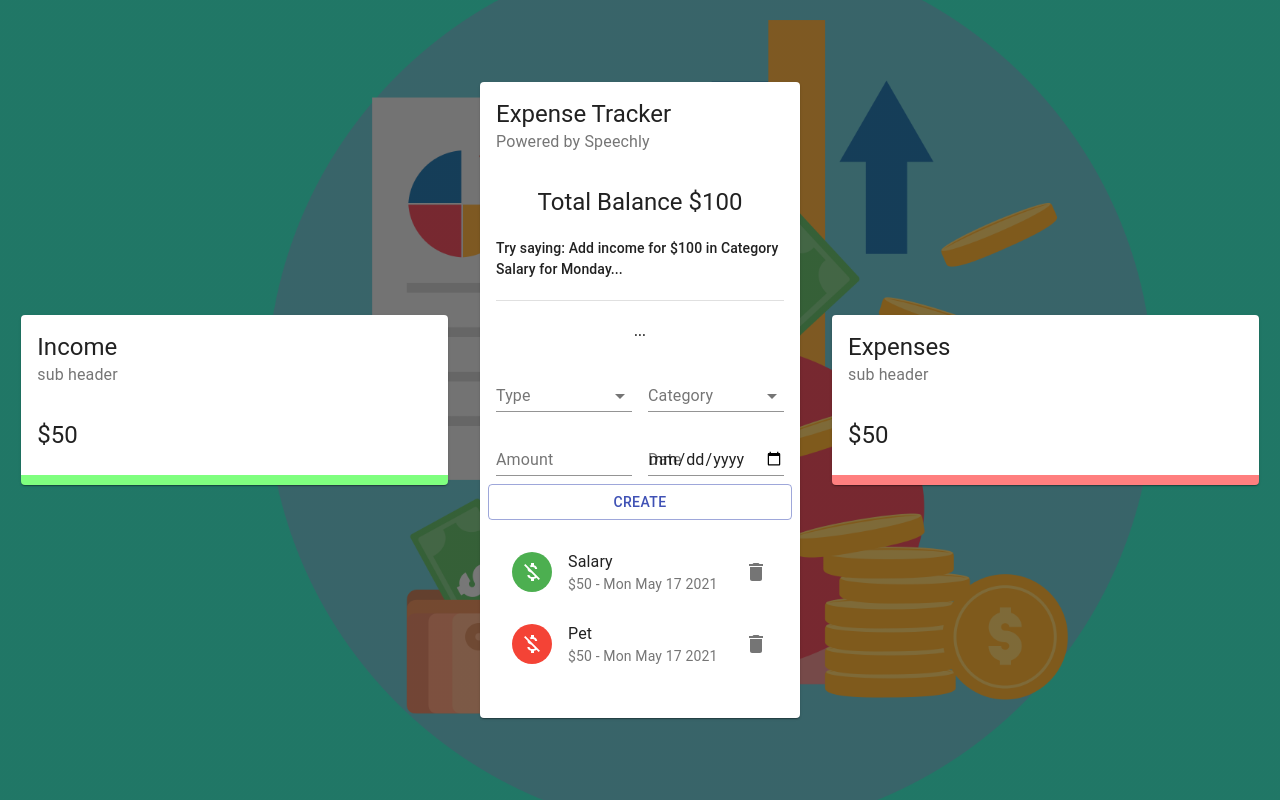
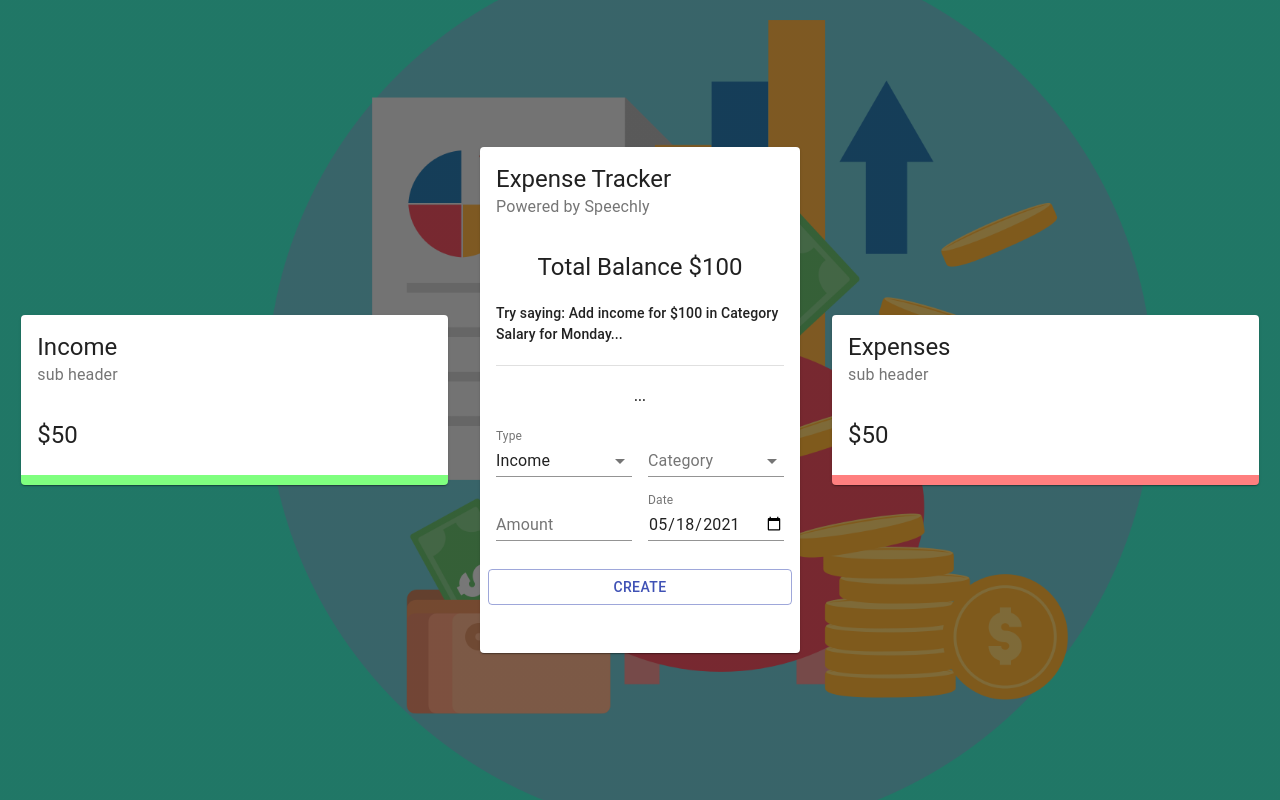
Before and after one commit to fhernan22/Expense-Tracker, a React (Create React App) app: page / in a window 1280 px wide. Built offline with nearby package versions, Linux system fonts and the light colour scheme.

Commit message:
Formatted date and added income and expense categories

```diff
--- a/src/components/Main/Form/Form.jsx
+++ b/src/components/Main/Form/Form.jsx
@@ -1,4 +1,6 @@
-import React from "react";
+import React, { useState, useContext } from "react";
+
+import { v4 as uuidv4 } from "uuid";
 
 import {
   TextField,
@@ -12,7 +14,14 @@ import {
 } from "@material-ui/core";
 import { makeStyles } from "@material-ui/core/styles";
 
-const useStyles = () => ({
+import { ExpenseTrackerContext } from "../../../context/context";
+import {
+  incomeCategories,
+  expenseCategories,
+} from "../../../constants/categories";
+import formatDate from "../../../utils/formatDate";
+
+const useStyles = makeStyles(() => ({
   radioGroup: {
     display: "flex",
     justifyContent: "center",
@@ -21,10 +30,34 @@ const useStyles = () => ({
   button: {
     marginTop: "20px",
   },
-});
+}));
+
+const initialState = {
+  amount: "",
+  category: "",
+  type: "Income",
+  date: formatDate(new Date()),
+};
 
 const Form = () => {
   const classes = useStyles();
+  const { addTransaction } = useContext(ExpenseTrackerContext);
+
+  const [formData, setFormData] = useState(initialState);
+
+  const createTransaction = () => {
+    const transaction = {
+      ...formData,
+      amount: Number(formData.amount),
+      id: uuidv4(),
+    };
+    addTransaction(transaction);
+    setFormData(initialState);
+  };
+
+  const selectedCategories =
+    formData.type === "Income" ? incomeCategories : expenseCategories;
+
   return (
     <Grid container spacing={2}>
       <Grid item xs={12}>
@@ -35,7 +68,10 @@ const Form = () => {
       <Grid item xs={6}>
         <FormControl fullWidth>
           <InputLabel>Type</InputLabel>
-          <Select>
+          <Select
+            value={formData.type}
+            onChange={(e) => setFormData({ ...formData, type: e.target.value })}
+          >
             <MenuItem value="Income">Income</MenuItem>
             <MenuItem value="Expense">Expense</MenuItem>
           </Select>
@@ -44,23 +80,46 @@ const Form = () => {
       <Grid item xs={6}>
         <FormControl fullWidth>
           <InputLabel>Category</InputLabel>
-          <Select>
-            <MenuItem value="business">Business</MenuItem>
-            <MenuItem value="salary">Salary</MenuItem>
+          <Select
+            value={formData.category}
+            onChange={(e) =>
+              setFormData({ ...formData, category: e.target.value })
+            }
+          >
+            {selectedCategories.map((category) => (
+              <MenuItem key={category.type} value={category.type}>
+                {category.type}
+              </MenuItem>
+            ))}
           </Select>
         </FormControl>
       </Grid>
       <Grid item xs={6}>
-        <TextField type="number" label="Amount" fullWidth />
+        <TextField
+          type="number"
+          label="Amount"
+          value={formData.amount}
+          onChange={(e) => setFormData({ ...formData, amount: e.target.value })}
+          fullWidth
+        />
       </Grid>
       <Grid item xs={6}>
-        <TextField type="date" label="Date" fullWidth />
+        <TextField
+          fullWidth
+          label="Date"
+          type="date"
+          value={formData.date}
+          onChange={(e) =>
+            setFormData({ ...formData, date: formatDate(e.target.value) })
+          }
+        />
       </Grid>
       <Button
         className={classes.button}
         variant="outlined"
         color="primary"
         fullWidth
+        onClick={createTransaction}
       >
         Create
       </Button>
--- a/src/components/Main/List/List.jsx
+++ b/src/components/Main/List/List.jsx
@@ -32,31 +32,7 @@ const useStyles = makeStyles((theme) => ({
 
 const List = () => {
   const classes = useStyles();
-  const globalState = useContext(ExpenseTrackerContext);
-
-  const transactions = [
-    {
-      id: 1,
-      type: "Income",
-      category: "Salary",
-      amount: 50,
-      date: "Mon May 17 2021",
-    },
-    {
-      id: 2,
-      type: "Expense",
-      category: "Pet",
-      amount: 50,
-      date: "Mon May 17 2021",
-    },
-    {
-      id: 3,
-      type: "Income",
-      category: "Salary",
-      amount: 50,
-      date: "Mon May 17 2021",
-    },
-  ];
+  const { transactions, deleteTransaction } = useContext(ExpenseTrackerContext);
 
   return (
     <MUIList dense={false} className={classes.list}>
@@ -85,7 +61,11 @@ const List = () => {
               secondary={`$${transaction.amount} - ${transaction.date}`}
             />
             <ListItemSecondaryAction>
-              <IconButton edge="end" aria-label="delete" onClick="">
+              <IconButton
+                edge="end"
+                aria-label="delete"
+                onClick={() => deleteTransaction(transaction.id)}
+              >
                 <Delete />
               </IconButton>
             </ListItemSecondaryAction>
--- /dev/null
+++ b/src/constants/categories.js
@@ -0,0 +1,55 @@
+const incomeColors = [
+  "#123123",
+  "#154731",
+  "#165f40",
+  "#16784f",
+  "#14915f",
+  "#10ac6e",
+  "#0bc77e",
+  "#04e38d",
+  "#00ff9d",
+];
+const expenseColors = [
+  "#b50d12",
+  "#bf2f1f",
+  "#c9452c",
+  "#d3583a",
+  "#dc6a48",
+  "#e57c58",
+  "#ee8d68",
+  "#f79d79",
+  "#ffae8a",
+  "#cc474b",
+  "#f55b5f",
+];
+
+export const incomeCategories = [
+  { type: "Business", amount: 0, color: incomeColors[0] },
+  { type: "Investments", amount: 0, color: incomeColors[1] },
+  { type: "Extra income", amount: 0, color: incomeColors[2] },
+  { type: "Deposits", amount: 0, color: incomeColors[3] },
+  { type: "Lottery", amount: 0, color: incomeColors[4] },
+  { type: "Gifts", amount: 0, color: incomeColors[5] },
+  { type: "Salary", amount: 0, color: incomeColors[6] },
+  { type: "Savings", amount: 0, color: incomeColors[7] },
+  { type: "Rental income", amount: 0, color: incomeColors[8] },
+];
+
+export const expenseCategories = [
+  { type: "Bills", amount: 0, color: expenseColors[0] },
+  { type: "Car", amount: 0, color: expenseColors[1] },
+  { type: "Clothes", amount: 0, color: expenseColors[2] },
+  { type: "Travel", amount: 0, color: expenseColors[3] },
+  { type: "Food", amount: 0, color: expenseColors[4] },
+  { type: "Shopping", amount: 0, color: expenseColors[5] },
+  { type: "House", amount: 0, color: expenseColors[6] },
+  { type: "Entertainment", amount: 0, color: expenseColors[7] },
+  { type: "Phone", amount: 0, color: expenseColors[8] },
+  { type: "Pets", amount: 0, color: expenseColors[9] },
+  { type: "Other", amount: 0, color: expenseColors[10] },
+];
+
+export const resetCategories = () => {
+  incomeCategories.forEach((c) => (c.amount = 0));
+  expenseCategories.forEach((c) => (c.amount = 0));
+};
--- a/src/context/context.js
+++ b/src/context/context.js
@@ -12,11 +12,11 @@ export const ExpenseTrackerProvider = ({ children }) => {
   const addTransaction = (transaction) =>
     dispatch({ type: "ADD_TRANSACTION", payload: transaction });
   const deleteTransaction = (id) =>
-    dispatch({ type: "Delete_Transaction", payload: id });
+    dispatch({ type: "DELETE_TRANSACTION", payload: id });
 
   return (
     <ExpenseTrackerContext.Provider
-      value={{ addTransaction, deleteTransaction }}
+      value={{ transactions, addTransaction, deleteTransaction }}
     >
       {children}
     </ExpenseTrackerContext.Provider>
--- /dev/null
+++ b/src/utils/formatDate.js
@@ -0,0 +1,17 @@
+const formatDate = (date) => {
+  const d = new Date(date);
+  let month = `${d.getMonth() + 1}`;
+  let day = `${d.getDate()}`;
+  const year = d.getFullYear();
+
+  if (month.length < 2) {
+    month = `0${month}`;
+  }
+  if (day.length < 2) {
+    day = `0${day}`;
+  }
+
+  return [year, month, day].join("-");
+};
+
+export default formatDate;
```
